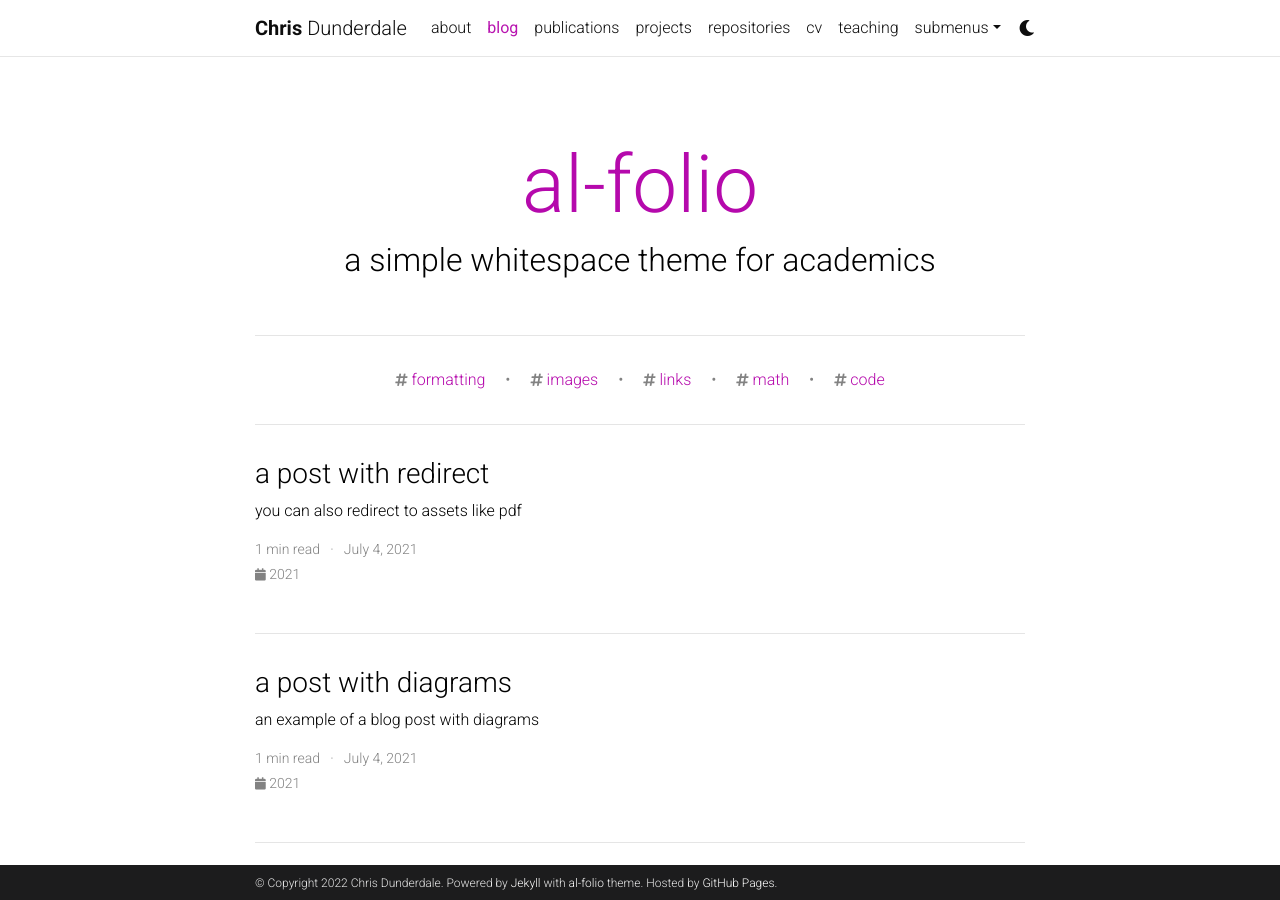
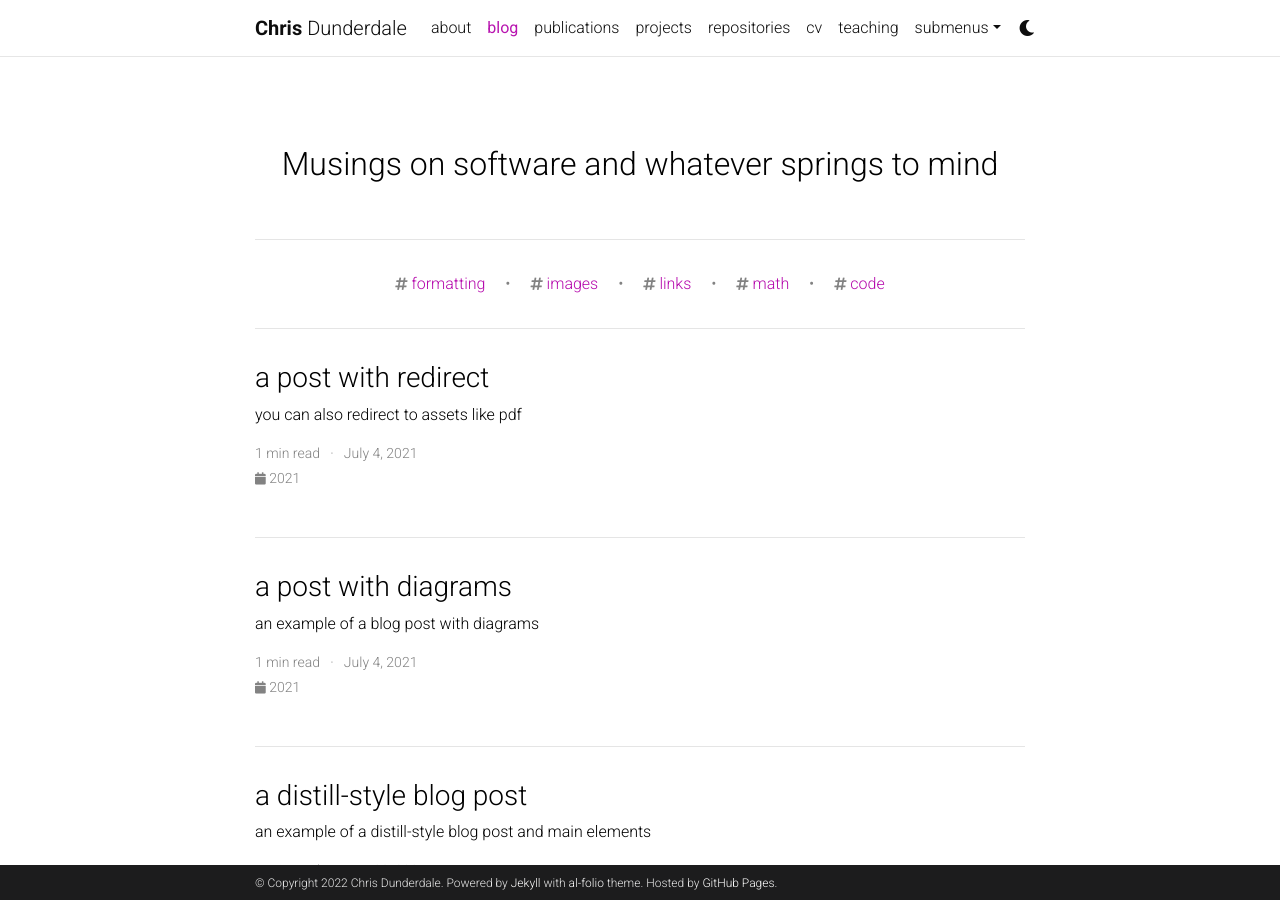
Before and after one commit to thatstatsguy/thatstatsguy.github.io, a Jekyll site: the page built from blog/index.html, in a window 1280 px wide and 900 px high. Built offline with Jekyll 4.4.1, drawn with Linux system fonts in a browser that asks for light colours; the list of posts is cut into pages by our own code; comment, search, counter and statistics services are not loaded; a style sheet for code colours, icons or effects is not loaded.

Commit message:
Update description of Blog

```diff
--- a/_config.yml
+++ b/_config.yml
@@ -110,9 +110,9 @@ bing_site_verification:  # out your bing-site-verification ID (Bing Webmaster)
 # Blog
 # -----------------------------------------------------------------------------
 
-blog_name: al-folio # blog_name will be displayed in your blog page
+blog_name: # blog_name will be displayed in your blog page
 blog_nav_title: blog # your blog must have a title for it to be displayed in the nav bar
-blog_description: a simple whitespace theme for academics
+blog_description: Musings on software and whatever springs to mind
 permalink: /blog/:year/:title/
 
 # Pagination
```
